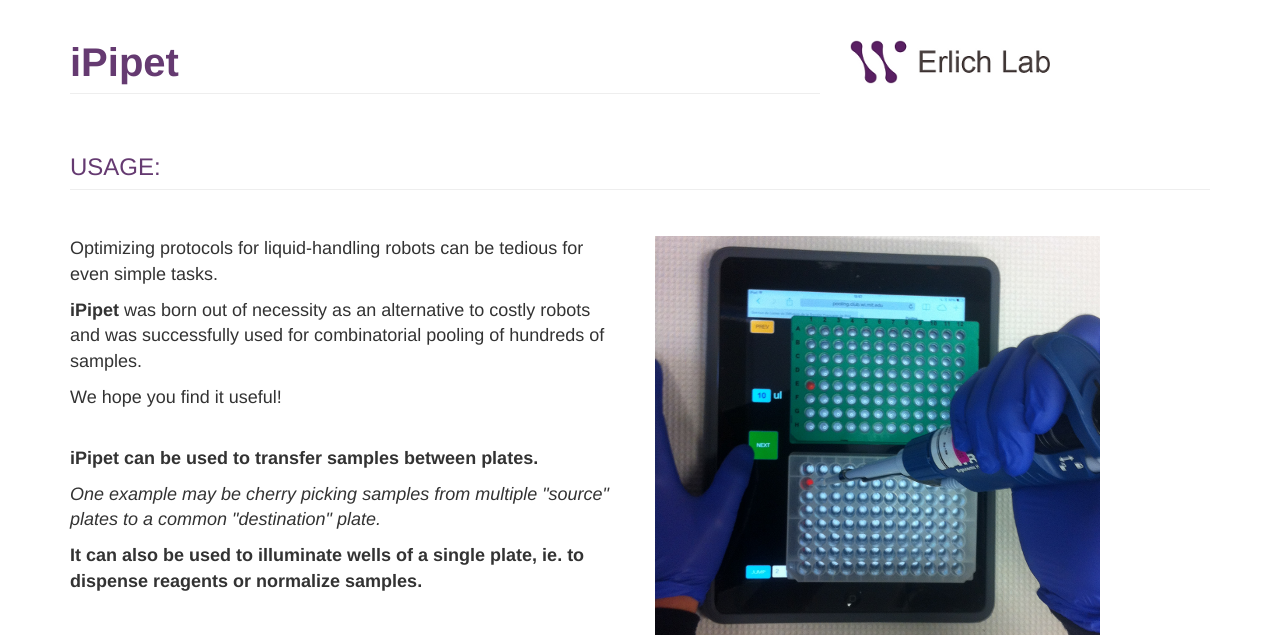
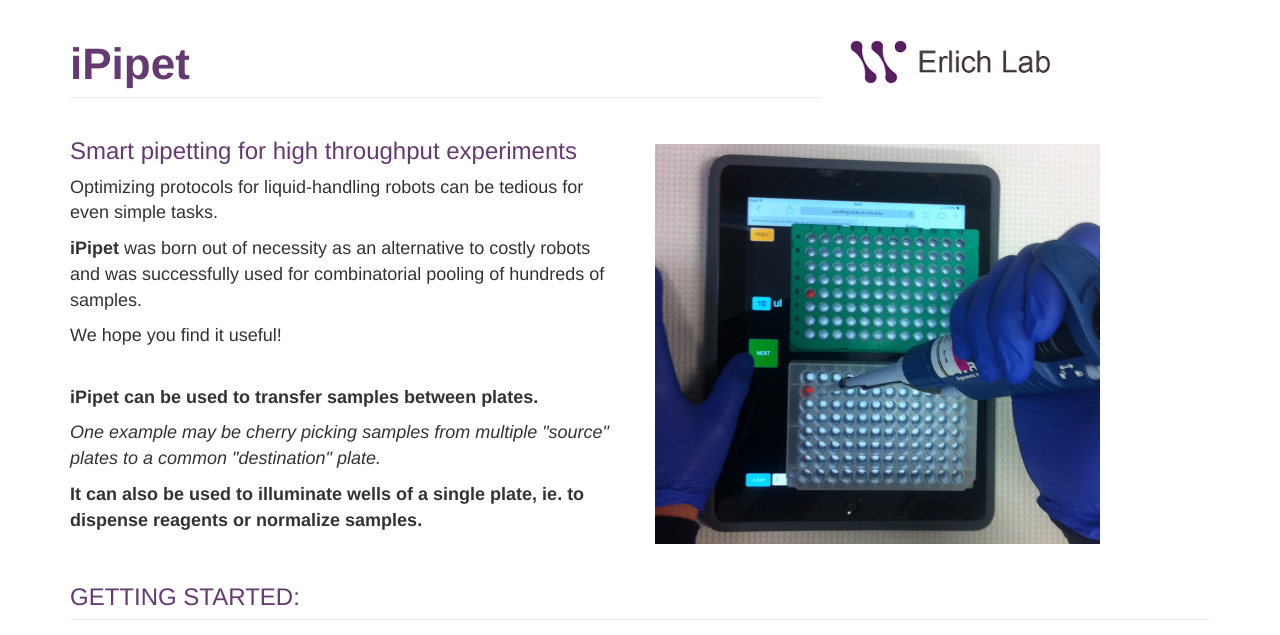
Before and after one commit to dinovski/iPipet, a Flask app: page /usage in a window 1280 px wide. Shown: the top 635 px of the page. Run offline with Flask 2, Linux system fonts and the light colour scheme; some libraries are stand-ins or nearby versions.

Commit message:
Updated about/splash screens

```diff
--- a/templates/about.html
+++ b/templates/about.html
@@ -6,7 +6,7 @@
 <div class="row">
   <div class="col-xs-8">
     <h1 class="page-header">
-      <a href="{{ url_for("home",id="") }}"<font style="font-size:40px; color:#653A71"><strong>iPipet</strong></font><font style="font-size:26px"></font></a>
+      <a href="{{ url_for("home",id="") }}"<font style="font-size:44px; color:#653A71"><strong>iPipet</strong></font><font style="font-size:26px; color:black"></font></a>
       </h1>
    </div>
    <div class="col-xs-4">
@@ -17,12 +17,13 @@
 </div>
 
 
-<h3 class="page-header" style="color:#653A71">USAGE: </h3>
+<!-- <h2 class="page-header" style="color:#653A71">USAGE: </h2> -->
 <font style="font-size:18px">
 
 	<div class="row">
 	<div class="col-xs-6">
-		<br/>
+
+		<h3 style="color:#653A71">Smart pipetting for high throughput experiments</h3>
 		<p>Optimizing protocols for liquid-handling robots can be tedious for even simple tasks.</p>
 		<p><strong>iPipet</strong> was born out of necessity as an alternative to costly robots and was successfully used for combinatorial pooling of hundreds of samples.</p>
 		<p>We hope you find it useful!</p>
@@ -70,7 +71,7 @@
 		   <em>
 		   <p>The first 4 columns must be in the following order: source plate, source well, destination plate, destination well. Column 5 is optional and may include volume.</p>
 		   <p>Note: the header will be skipped so as long as the column order is correct you can name the columns whatever you'd like. Just make sure you do include a header in the file.</p>
-		   <p>The well-numbering is highly important: wells must be numbered 1-96. Wells 1-8 correspond to wells A1, B1, C1 ... H1 <strong><em>NOT</strong></em> A1, A2, A3 ... A8. If your wells are not in this order or are labeled alphanumerically (ie. 'H1' instead of '8') an easy solution is to first sort by the well columns so that they are in the correct order and then assign the correct number.</p>
+		   <p>The well-numbering is highly important: wells must be numbered 1-96 (or 1-384). Wells 1-8 correspond to wells A1, B1, C1 ... H1 <strong><em>NOT</strong></em> A1, A2, A3 ... A8. If your wells are not in this order or are labeled alphanumerically (ie. 'H1' instead of '8') an easy solution is to first sort by the well columns so that they are in the correct order and then assign the correct number.</p>
 		   </em>
 		</div>
 
--- a/templates/splash.html
+++ b/templates/splash.html
@@ -10,7 +10,7 @@
 				iPipet
 			</div>
 			<div class="splash-title-text-sub">
-				a plate tracking tool
+				a smart benchtop tool
 			</div>
 		</div>
 
```
